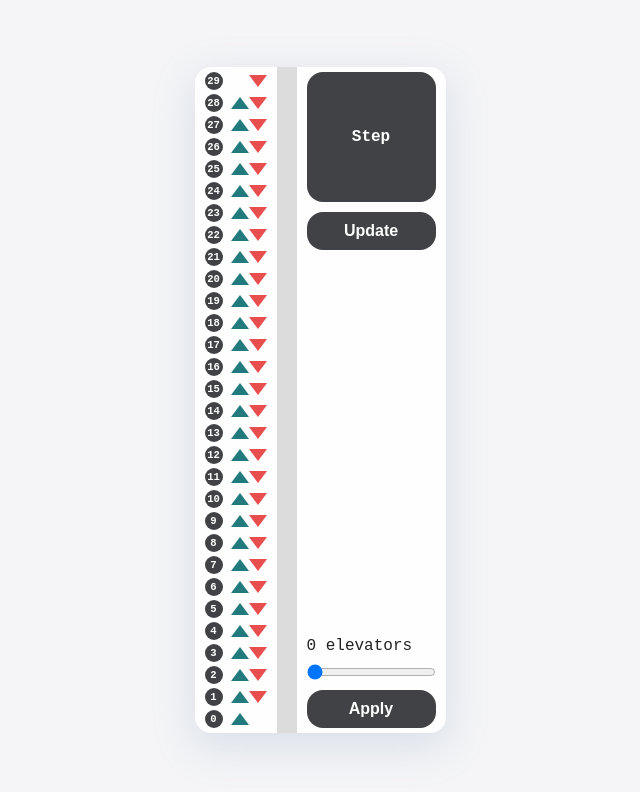
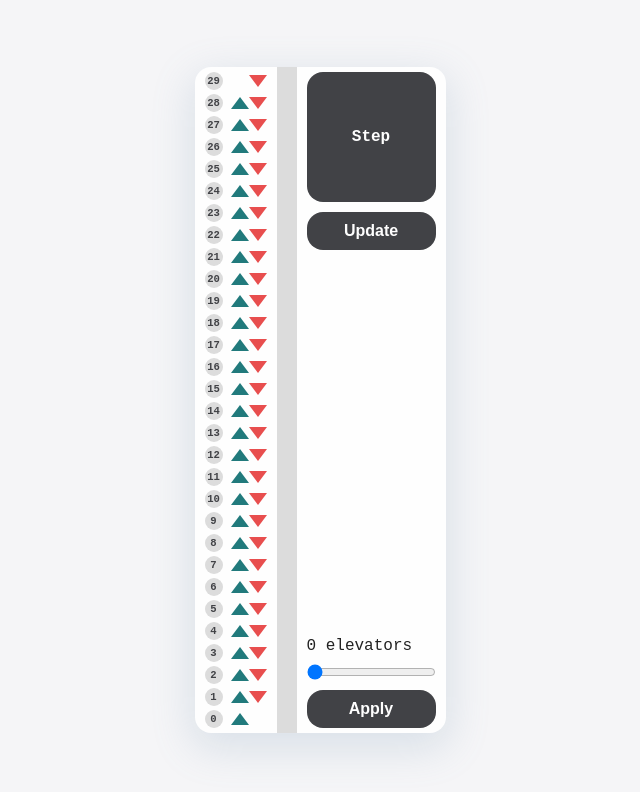
Before and after one commit to iljuhenson/elevator-system-spring-react-typescript, a React (Vite) app in the folder elevator-ui/: page / in a window 1280 px wide. Shown: the top 792 px of the page, without its empty margins (320-960 px from the left). Built offline with nearby package versions, Linux system fonts and the light colour scheme; no server answers.

Commit message:
Add UI elevator buttons enchancement

```diff
--- a/elevator-ui/src/components/ElevatorControl/ElevatorControl.css
+++ b/elevator-ui/src/components/ElevatorControl/ElevatorControl.css
@@ -6,24 +6,26 @@
 }
 
 .floor-label {
-    background-color: var(--button-color);
     width: calc(var(--elevator-visual-section-floor-size) * 1px);
     height: calc(var(--elevator-visual-section-floor-size) * 1px);
     display: flex;
     justify-content: center;
     align-items: center;
     font-weight: bold;
-    color: var(--button-text-color);
     border-radius: var(--border-radius-size);
+    line-height: calc((var(--elevator-visual-section-floor-size) / 1.7) * 1px);
     font-size: calc((var(--elevator-visual-section-floor-size) / 1.7) * 1px);
     margin-right: 8px;
 }
 
-.floor-label-text {
-    line-height: calc((var(--elevator-visual-section-floor-size) / 1.7) * 1px);
-    margin: 0;
-    margin-block-start: 0;
-    margin-block-end: 0;
+.floor-label-active {
+    background-color: var(--button-color);
+    color: var(--button-text-color);
+}
+
+.floor-label-inactive {
+    background-color: var(--elevator-visual-section-bg-color);
+    color: var(--button-color);
 }
 
 .pickup-buttons-container {
@@ -47,3 +49,11 @@
 .pickup-down {
     border-top: calc(var(--elevator-visual-section-floor-size) / 1.5 * 1px) solid var(--elevator-down-button-color);
 }
+
+.pickup-up-inactive {
+    border-bottom: calc(var(--elevator-visual-section-floor-size) / 1.5 * 1px) solid var(--elevator-visual-section-bg-color);
+}
+
+.pickup-down-inactive {
+    border-top: calc(var(--elevator-visual-section-floor-size) / 1.5 * 1px) solid var(--elevator-visual-section-bg-color);
+}
--- a/elevator-ui/src/components/ElevatorControl/ElevatorControl.tsx
+++ b/elevator-ui/src/components/ElevatorControl/ElevatorControl.tsx
@@ -22,10 +22,10 @@ function ElevatorControl({ initPickupData, pickupFloor, direction, updateElevato
         <>
             {Array.from(Array(30).keys()).reverse().map(floorIdx => {
                 return (<div key={floorIdx} className="floor-control">
-                    <div onClick={() => typeof pickupFloor === "number" ? addFloor(pickupFloor!, direction!, floorIdx) : false} className="floor-label"><p className="floor-label-text">{floorIdx}</p></div>
+                    <div onClick={() => typeof pickupFloor === "number" ? addFloor(pickupFloor!, direction!, floorIdx) : false} className={`floor-label ${typeof pickupFloor === "number" ? "floor-label-active" : "floor-label-inactive"}`}><p className="floor-label-text">{floorIdx}</p></div>
                     <div className="pickup-buttons-container">
-                        {floorIdx !== 29 ? <div onClick={() => initPickupData(floorIdx, 1)} className="pickup pickup-up"></div> : <div></div>}
-                        {floorIdx !== 0 ? <div onClick={() => initPickupData(floorIdx, -1)} className="pickup pickup-down"></div> : <div></div>}
+                        {floorIdx !== 29 ? <div onClick={() => initPickupData(floorIdx, 1)} className={`pickup ${typeof pickupFloor === "number" ? "pickup-up-inactive" : "pickup-up"}`}></div> : <div></div>}
+                        {floorIdx !== 0 ? <div onClick={() => initPickupData(floorIdx, -1)} className={`pickup ${typeof pickupFloor === "number" ? "pickup-down-inactive" : "pickup-down"}`}></div> : <div></div>}
                     </div>
                 </div>)
             })}
--- a/elevator-ui/src/components/ElevatorVisual/ElevatorVisual.tsx
+++ b/elevator-ui/src/components/ElevatorVisual/ElevatorVisual.tsx
@@ -44,7 +44,6 @@ function ElevatorVisual({ elevatorsStatus }: ElevatorVisualProps) {
               </div>)
 
             } else if(elevator.destinationFloors.filter(user => user.destinationFloor === i && !user.pickedUp).length !== 0) {
-              console.log(elevator.destinationFloors[0]);
               floors.push(<div key={i}
                 className="elevator-visual-current-floor-outline elevator-visual-section-floor-destination-inactive-color">
                 <div className="elevator-visual-current-floor-gap">
```
Also changed, not shown: 2 other files (tests, documents, lock files or other folders).
